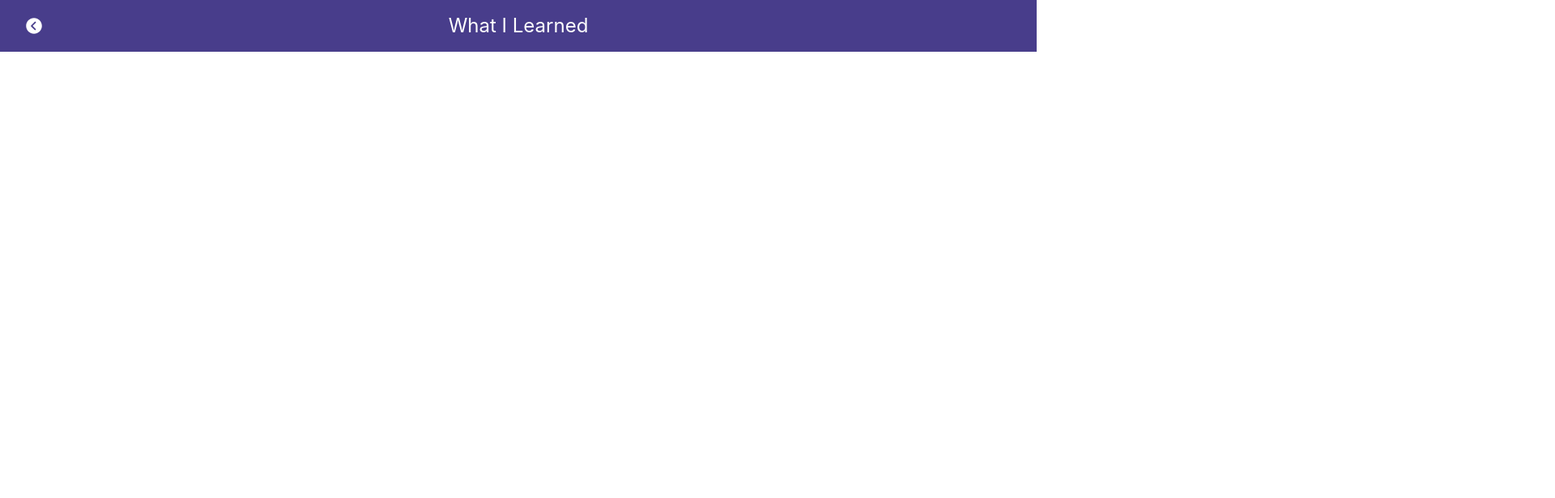
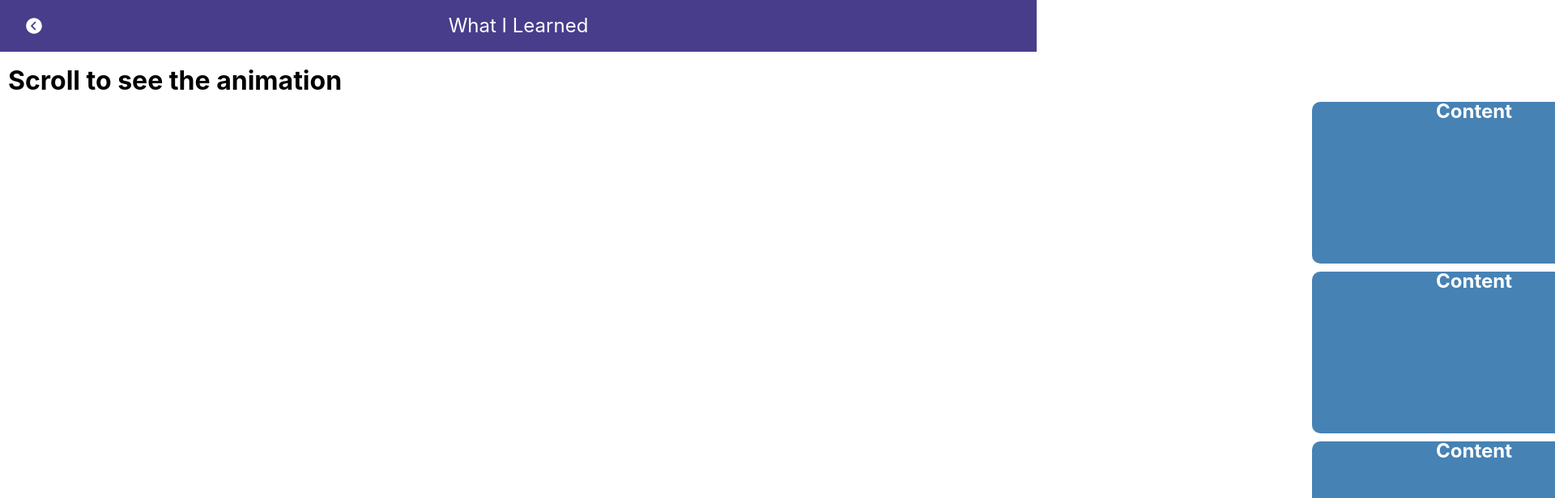
Before and after one commit to saebomp/todayilearned, a React (Create React App) app: page /scrollAnimation in a window 1280 px wide. Shown: the top 616 px of the page at 81% size, 1920 px wide, since content can reach past the window. Built offline with nearby package versions, Linux system fonts and the light colour scheme; the HTML template or start-up script is replaced by a standard one.

Commit message:
feat : add scroll animation

```diff
--- a/src/App.js
+++ b/src/App.js
@@ -9,6 +9,7 @@ import LocalStorage from './components/LocalStorage'
 import UseTitle from './components/UseTitle'
 import UseClick from './components/UseClick'
 import UseFadein from './components/UseFadein'
+import ScrollAnimation from './components/ScrollAnimation'
 
 function App() {
   return (
@@ -23,6 +24,7 @@ function App() {
         <Route exact path="/useTitle" component={UseTitle} />
         <Route exact path="/useClick" component={UseClick} />
         <Route exact path="/useFadein" component={UseFadein} />
+        <Route exact path="/scrollAnimation" component={ScrollAnimation} />
       </div>
     </Router>
   );
--- a/src/Data.js
+++ b/src/Data.js
@@ -42,4 +42,10 @@ export let DATA = [
     title : 'useFadein',
     component : 'UseFadein'
   },
+  {
+    id: 8,
+    path : '/scrollAnimation',
+    title : 'scrollAnimation',
+    component : 'ScrollAnimation'
+  },
 ]
--- /dev/null
+++ b/src/components/ScrollAnimation.js
@@ -0,0 +1,38 @@
+import React, {useState} from 'react';
+
+const styles = {
+  scroll: {
+    padding: '10px',
+    marginTop:'10px'
+  },
+  box: {
+    backgroundColor:'steelblue',
+    color:'white',
+    display:'flex',
+    alignItem:'center',
+    justifyContent:'center',
+    width:'400px',
+    height:'200px',
+    margin:'10px',
+    borderRadius:'10px',
+    transform:'translateX(400%)',
+    transition:'transform 0.4s ease'
+  }
+}
+
+
+const ScrollAnimation = () => {
+  const n = 12;
+  return (
+    <div style={styles.scroll}>
+      <h1>Scroll to see the animation</h1>
+      {[...Array(n)].map((e, i) => <div style={styles.box}><h2>Content</h2></div>)}
+    </div>
+    )
+  }
+
+  export default ScrollAnimation
+
+//:nth-of-type(even) {react native 로 넣기
+
+//https://github.com/bradtraversy/50projects50days/blob/master/scroll-animation/style.css
```
